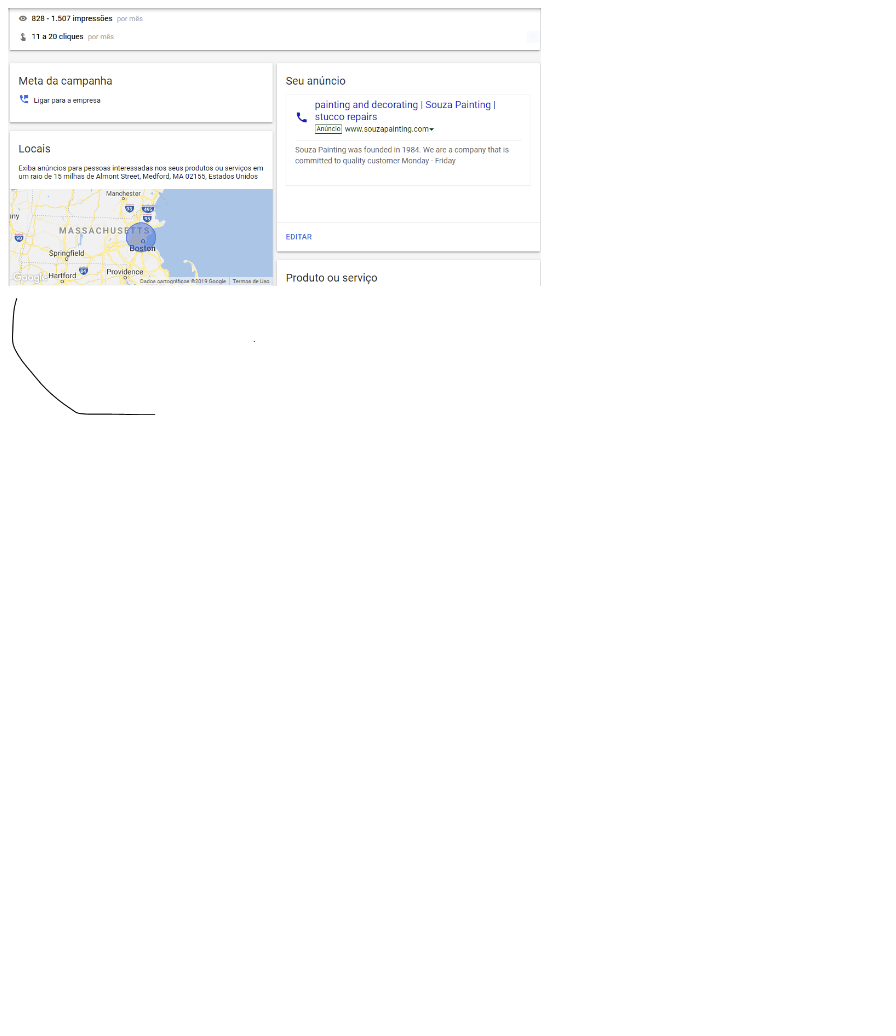
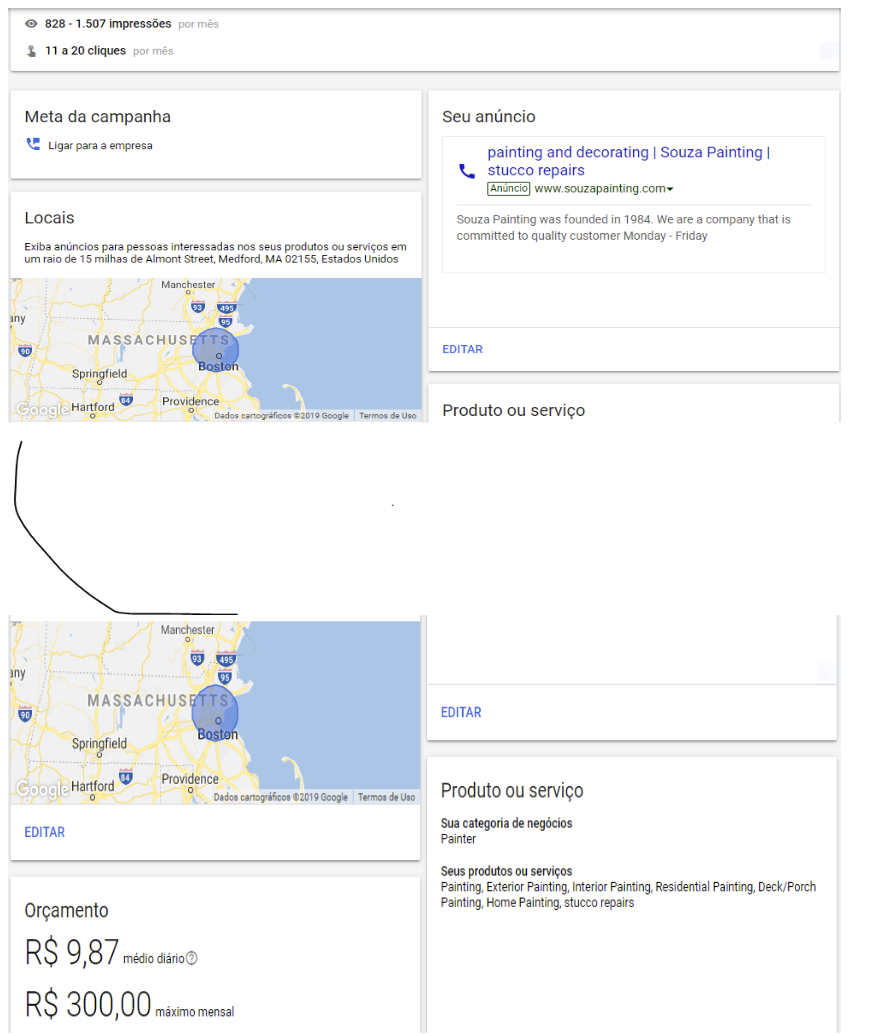
Before and after one commit to adsDevPro/Seo, a plain HTML site: page index.html in a window 1280 px wide. Shown: the whole page, without its empty margins (0-896 px from the left). Before the commit the page ends 800 px from the top, so only its background shows below. Drawn offline with Linux system fonts and the light colour scheme.

Commit message:
Update index.html

```diff
--- a/index.html
+++ b/index.html
@@ -1,3 +1,3 @@
 
-<html><head><img style="-webkit-user-select: none;cursor: zoom-in;" src="https://raw.githubusercontent.com/adsDevPro/Seo/master/or%C3%A7amento%207.PNG" width="533" height="407"></head>
-  </head><body></body></html>
+<html><head><img style="-webkit-user-select: none;cursor: zoom-in;" src="https://raw.githubusercontent.com/adsDevPro/Seo/master/or%C3%A7amento%207.PNG" width="833" height="607"></head>
+  </head><body><img style="-webkit-user-select: none;cursor: zoom-in;" src="https://raw.githubusercontent.com/adsDevPro/Seo/master/servi%C3%A7o77.PNG" width="833" height="418"></body></html>
```
